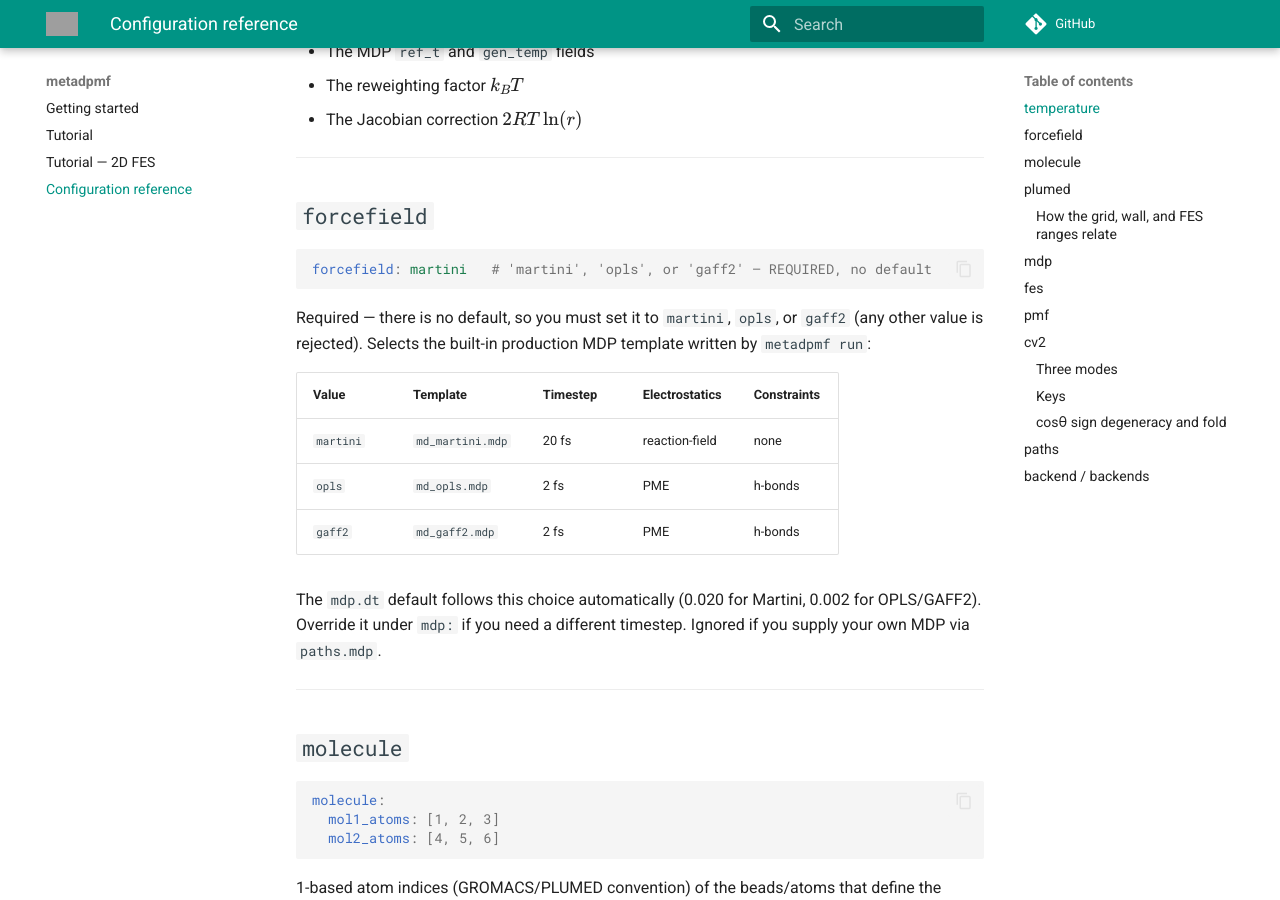
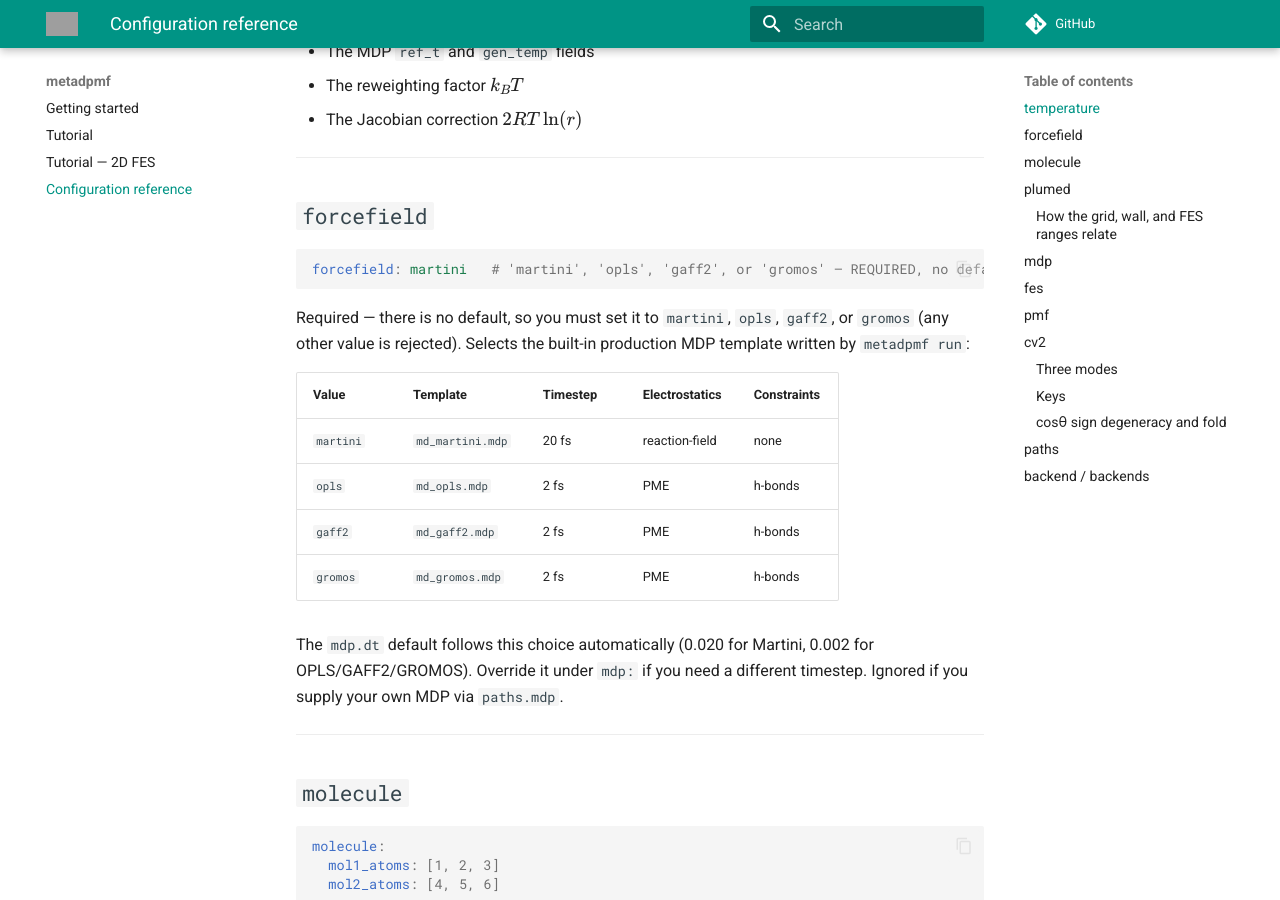
Before and after one commit to alessandri-group/metadpmf, an MkDocs documentation site: the page built from docs/config.md, in a window 1280 px wide and 900 px high, scrolled down 414 px. Built offline with MkDocs 1.6.1 and Material for MkDocs 9.7.7, drawn with Linux system fonts in a browser that asks for light colours; comment, search, counter and statistics services are not loaded; some of the changed text lies outside the part shown; grey boxes are pictures that could not be loaded.

Commit message:
Add gromos as a fourth force-field option
  forcefield now accepts 'gromos' alongside 'martini', 'opls', and 'gaff2'.
  GROMOS is atomistic (PME, h-bond constraints), so its dt default is 0.002,
  matching OPLS/GAFF2. The md_gromos.mdp template is picked up automatically
  by render_mdp via the md_{forcefield}.mdp convention; only the dt-default
  map and the two validation messages in config.py needed updating. Docs
  (config.yaml, docs/config.md, docs/index.md, README) and tests updated.

````diff
--- a/config.yaml
+++ b/config.yaml
@@ -11,7 +11,8 @@
 #   martini : Martini CG  (dt 20 fs, reaction-field electrostatics)
 #   opls    : OPLS-AA      (dt  2 fs, PME, h-bond constraints)
 #   gaff2   : GAFF2        (dt  2 fs, PME, h-bond constraints)
-# No default: you must set this to 'martini', 'opls', or 'gaff2'.
+#   gromos  : GROMOS       (dt  2 fs, PME, h-bond constraints)
+# No default: you must set this to 'martini', 'opls', 'gaff2', or 'gromos'.
 # The dt default follows this choice automatically; override under mdp: if needed.
 # -------------------------------------------------------------------
 forcefield: martini
@@ -45,7 +46,7 @@
 # -------------------------------------------------------------------
 mdp:
   nsteps:  50000000   # total simulation steps (50M steps = 1 µs Martini / 100 ns OPLS)
-  # dt:    0.020      # timestep (ps); default follows forcefield (0.020 martini / 0.002 opls,gaff2)
+  # dt:    0.020      # timestep (ps); default follows forcefield (0.020 martini / 0.002 opls,gaff2,gromos)
 
 # -------------------------------------------------------------------
 # Block FES analysis parameters (metadpmf fes)
--- a/docs/config.md
+++ b/docs/config.md
@@ -23,21 +23,22 @@
 ## `forcefield`
 
 ```yaml
-forcefield: martini   # 'martini', 'opls', or 'gaff2' — REQUIRED, no default
+forcefield: martini   # 'martini', 'opls', 'gaff2', or 'gromos' — REQUIRED, no default
 ```
 
-Required — there is no default, so you must set it to `martini`, `opls`, or
-`gaff2` (any other value is rejected). Selects the built-in production MDP
-template written by `metadpmf run`:
+Required — there is no default, so you must set it to `martini`, `opls`,
+`gaff2`, or `gromos` (any other value is rejected). Selects the built-in
+production MDP template written by `metadpmf run`:
 
 | Value | Template | Timestep | Electrostatics | Constraints |
 |---|---|---|---|---|
 | `martini` | `md_martini.mdp` | 20 fs | reaction-field | none |
 | `opls` | `md_opls.mdp` | 2 fs | PME | h-bonds |
 | `gaff2` | `md_gaff2.mdp` | 2 fs | PME | h-bonds |
+| `gromos` | `md_gromos.mdp` | 2 fs | PME | h-bonds |
 
 The `mdp.dt` default follows this choice automatically (0.020 for Martini,
-0.002 for OPLS/GAFF2). Override it under `mdp:` if you need a different timestep.
+0.002 for OPLS/GAFF2/GROMOS). Override it under `mdp:` if you need a different timestep.
 Ignored if you supply your own MDP via `paths.mdp`.
 
 ---
@@ -137,7 +138,7 @@
 ```yaml
 mdp:
   nsteps: 50000000
-  # dt:   0.020   # default follows forcefield (0.020 martini / 0.002 opls,gaff2)
+  # dt:   0.020   # default follows forcefield (0.020 martini / 0.002 opls,gaff2,gromos)
 ```
 
 Applied to the built-in MDP template selected by `forcefield`. `dt` defaults
````
Also changed, not shown: README.md (+2 -2 lines), docs/index.md (+1 -1 lines), 3 other files.
